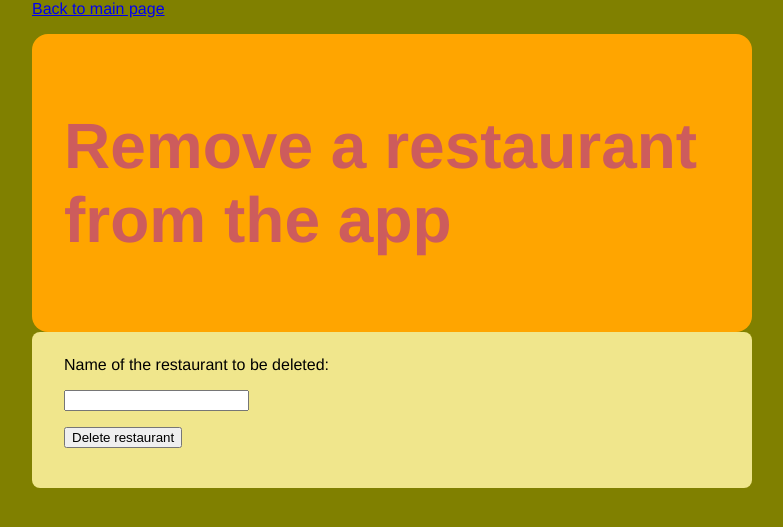
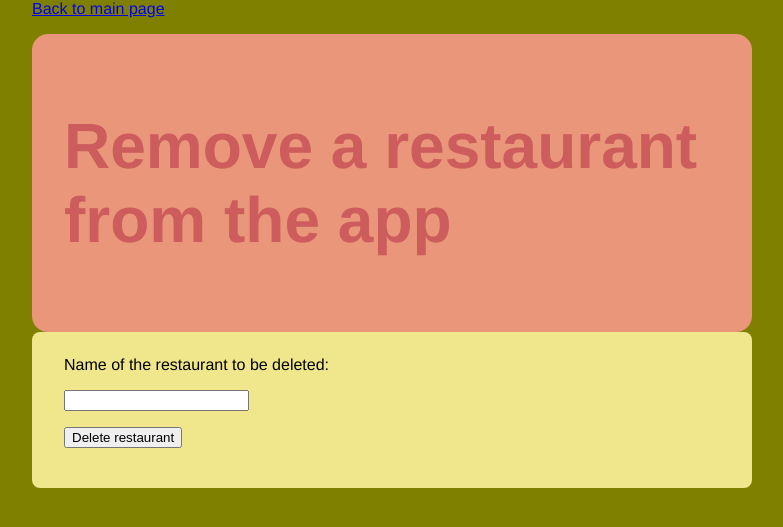
Before and after one commit to TuuPu/TSOHA, a Flask app: page /deleterestaurant in a window 1280 px wide. Shown: the top 527 px of the page, without its empty margins (248-1031 px from the left). Run offline with Flask 2, Linux system fonts and the light colour scheme.

Commit message:
colour changes

```diff
--- a/static/css/main.css
+++ b/static/css/main.css
@@ -6,7 +6,7 @@ body {
 }
 
 .header {
-    background: orange;
+    background: darksalmon;
     color: indianred;
     font-weight: bold;
     padding: 1em 1em;
```
